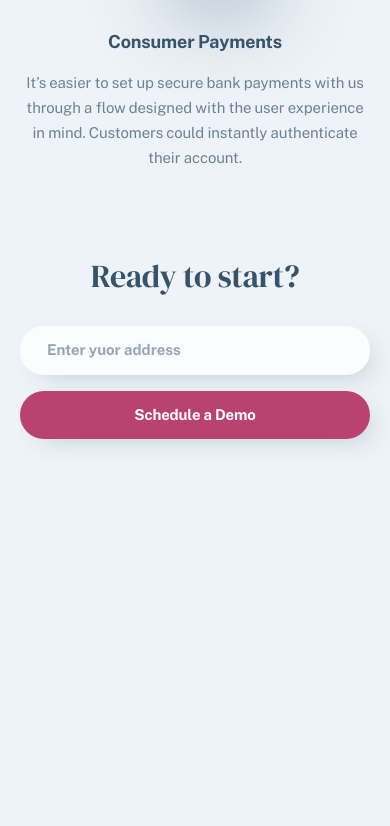
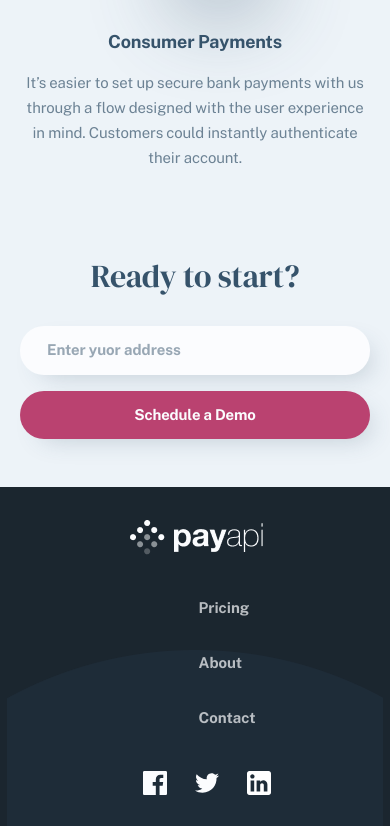
Before and after one commit to nodirruzmatov/payapi, a plain HTML site: page index.html in a window 390 px wide. Shown: the part 3451-4277 px from the top of the page. Before the commit the page ends 3938 px from the top, so only its background shows below. Drawn offline with Linux system fonts and the light colour scheme.

Commit message:
feat: add footer section

```diff
--- a/index.html
+++ b/index.html
@@ -220,6 +220,52 @@
 
   </main>
 
+
+  <!-- !FOOTER -->
+  <footer class="footer">
+    <div class="container footer__container">
+      <a href="#">
+        <img src="./images/sitelogo2.png" width="135" height="38" alt="site logo">
+      </a>
+
+      <nav class="footer__nav">
+        <ul class="footer__nav-list">
+
+          <li class="footer__nav-item">
+            <a href="#" class="footer__nav-link">Pricing</a>
+          </li>
+
+          <li class="footer__nav-item">
+            <a href="#" class="footer__nav-link">About</a>
+          </li>
+
+          <li class="footer__nav-item">
+            <a href="#" class="footer__nav-link">Contact</a>
+          </li>
+
+        </ul>
+      </nav>
+
+      <div class="footer__right">
+
+       <a href="#" class="footer__right-link">
+         <img src="./images/facebook.svg" width="24" height="24" alt="tivit">
+       </a>
+
+       <a href="#" class="footer__right-link">
+         <img src="./images/tiwit.svg" width="24" height="20" alt="tivit">
+       </a>
+
+       <a href="#" class="footer__right-link">
+         <img src="./images/link.svg" width="24" height="24" alt="tivit">
+       </a>
+
+      </div>
+
+    </div>
+  </footer>
+
+
   <script src="./js/app.js"></script>
 
 </body>
--- a/scss/blocks/_footer.scss
+++ b/scss/blocks/_footer.scss
@@ -0,0 +1,111 @@
+.footer {
+  background-color: #1B262F;
+  background-image: url(../../images/footer-back.png);
+  background-repeat: no-repeat;
+  background-size: 1440px 100px;
+  background-position:  center bottom;
+
+  &__container {
+    display: flex;
+    align-items: center;
+    padding: 31px 20px;
+    width: 100%;
+  }
+
+  &__nav {
+    margin: 0;
+    padding: 0;
+
+    &-list {
+      margin: 0;
+      padding: 0;
+      margin-left: 64px;
+      display: flex;
+      list-style: none;
+    }
+
+    &-item + &-item {
+      margin-left: 40px;
+    }
+
+    &-link {
+      font-weight: 700;
+      font-size: 15px;
+      line-height: 18px;
+      color: #FBFCFE;
+      mix-blend-mode: normal;
+      opacity: 0.7;
+      text-decoration: none;
+
+      &:hover {
+        opacity: 1;
+      }
+
+      &:active {
+        opacity: 0.8;
+      }
+    }
+
+  }
+
+  &__right {
+    margin-left: auto;
+
+    &-link {
+      margin-left: 24px;
+      text-decoration: none;
+
+      &:hover {
+        opacity: 0.8;
+      }
+
+      &:active {
+        opacity: 0.6;
+      }
+    }
+
+
+  }
+}
+
+
+@media only screen and (max-width: 768px){
+  .footer {
+    background-image: url(../../images/footer-back2.png);
+    background-repeat: no-repeat;
+    background-size: 768px 100px;
+    background-position:  center bottom;
+
+    &__container {
+      flex-direction: column;
+      align-items: center;
+    }
+
+    &__nav {
+      margin: 40px 0;
+
+      &-list {
+        flex-direction: column;
+      }
+
+      &-item + &-item {
+        margin-left: 0;
+        margin-top: 31px;
+      }
+    }
+
+    &__right {
+      margin-left: 0;
+    }
+
+  }
+}
+
+@media only screen and (max-width: 576px){
+ .footer {
+  background-image: url(../../images/footer-back3.png);
+  background-repeat: no-repeat;
+  background-size: 376px 176px;
+  background-position:  center bottom;
+ }
+}
```
Also changed, not shown: css/main.css, images/facebook.svg (added), images/footer-back.png (added), images/footer-back2.png (added), images/footer-back3.png (added), images/link.svg (added), images/sitelogo2.png (added), images/tiwit.svg (added), 1 other file.
